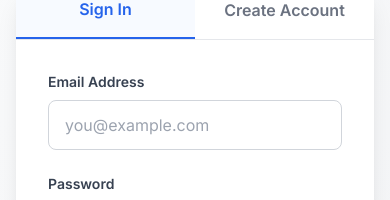
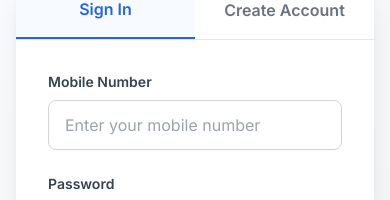
Before and after one commit to sabujdas94/nextjs-ecommerce-frontend, a Next.js app: page /login in a window 390 px wide. Shown: the part 180-380 px from the top of the page. Built offline with nearby package versions, Linux system fonts and the light colour scheme; no server answers.

Commit message:
feat: Update authentication to use mobile number instead of email and enhance cart API integration

```diff
--- a/app/cart/page.tsx
+++ b/app/cart/page.tsx
@@ -176,7 +176,7 @@ export default function CartPage() {
 
                 <Link
                   href="/checkout"
-                  className="block w-full bg-blue-600 hover:bg-blue-700 text-white py-3 rounded-lg font-semibold transition mb-3 text-center"
+                  className="block w-full bg-black hover:bg-gray-800 text-white py-3 rounded-lg font-semibold transition mb-3 text-center"
                 >
                   Proceed to Checkout
                 </Link>
@@ -191,10 +191,7 @@ export default function CartPage() {
                 <div className="mt-6 pt-6 border-t">
                   <h3 className="font-semibold mb-3">We Accept</h3>
                   <div className="flex gap-2">
-                    <div className="px-3 py-2 border rounded text-xs font-medium">Visa</div>
-                    <div className="px-3 py-2 border rounded text-xs font-medium">Mastercard</div>
-                    <div className="px-3 py-2 border rounded text-xs font-medium">bKash</div>
-                    <div className="px-3 py-2 border rounded text-xs font-medium">Nagad</div>
+                    <div className="px-3 py-2 border rounded text-xs font-medium">Cash on Delivery</div>
                   </div>
                 </div>
               </div>
--- a/app/login/page.tsx
+++ b/app/login/page.tsx
@@ -12,7 +12,7 @@ export default function LoginPage() {
   const router = useRouter();
   const [activeTab, setActiveTab] = useState<'login' | 'register'>('login');
   const [loginCredentials, setLoginCredentials] = useState<LoginCredentials>({
-    email: '',
+    login: '',
     password: '',
   });
   const [registerCredentials, setRegisterCredentials] = useState<RegisterCredentials>({
@@ -125,19 +125,19 @@ export default function LoginPage() {
               {activeTab === 'login' ? (
                 <form onSubmit={handleLoginSubmit} className="space-y-6">
                   <div>
-                    <label htmlFor="login-email" className="block text-sm font-semibold text-gray-700 mb-2">
-                      Email Address
+                    <label htmlFor="login-phone" className="block text-sm font-semibold text-gray-700 mb-2">
+                      Mobile Number
                     </label>
                     <input
-                      id="login-email"
-                      name="email"
-                      type="email"
-                      autoComplete="email"
+                      id="login-phone"
+                      name="login"
+                      type="tel"
+                      autoComplete="tel"
                       required
-                      value={loginCredentials.email}
+                      value={loginCredentials.login}
                       onChange={handleLoginChange}
                       className="w-full px-4 py-3 border border-gray-300 rounded-lg focus:outline-none focus:ring-2 focus:ring-blue-500 focus:border-transparent transition-all"
-                      placeholder="you@example.com"
+                      placeholder="Enter your mobile number"
                     />
                   </div>
 
--- a/app/shop/page.tsx
+++ b/app/shop/page.tsx
@@ -48,7 +48,7 @@ export default function ShopPage() {
           return;
         }
         const API_BASE = envBase.replace(/\/$/, '');
-        const res = await fetch(`${API_BASE}/api/products`);
+        const res = await fetch(`${API_BASE}/products`);
         if (!res.ok) throw new Error(`Fetch failed: ${res.status}`);
         const json = await res.json();
         if (!cancelled) {
--- a/components/Login.tsx
+++ b/components/Login.tsx
@@ -7,7 +7,7 @@ import { LoginCredentials } from '@/types/auth';
 export default function Login({ onSuccess }: { onSuccess?: () => void }) {
   const { login, isLoading } = useAuth();
   const [credentials, setCredentials] = useState<LoginCredentials>({
-    email: '',
+    login: '',
     password: '',
   });
   const [error, setError] = useState<string>('');
@@ -44,14 +44,14 @@ export default function Login({ onSuccess }: { onSuccess?: () => void }) {
 
       <form onSubmit={handleSubmit}>
         <div className="mb-4">
-          <label htmlFor="email" className="block text-gray-700 text-sm font-bold mb-2">
-            Email
+          <label htmlFor="phone" className="block text-gray-700 text-sm font-bold mb-2">
+            Mobile Number
           </label>
           <input
-            type="email"
-            id="email"
-            name="email"
-            value={credentials.email}
+            type="tel"
+            id="login"
+            name="login"
+            value={credentials.login}
             onChange={handleChange}
             className="w-full px-3 py-2 border border-gray-300 rounded-md focus:outline-none focus:ring-2 focus:ring-blue-500"
             required
--- a/hooks/useProduct.ts
+++ b/hooks/useProduct.ts
@@ -50,7 +50,7 @@ export function useProduct(id: string) {
         }
 
         const API_BASE = envBase.replace(/\/$/, '');
-        const res = await fetch(`${API_BASE}/api/product/${id}`);
+        const res = await fetch(`${API_BASE}/product/${id}`);
 
         if (!res.ok) throw new Error(`Failed to load product: ${res.status}`);
 
--- a/lib/api/cart.ts
+++ b/lib/api/cart.ts
@@ -10,13 +10,29 @@ import {
   OrderResponse,
 } from '@/lib/types/cart';
 
-const API_BASE_URL = process.env.NEXT_PUBLIC_API_URL || 'http://localhost:8000/api';
+const API_BASE_URL = process.env.NEXT_PUBLIC_API_BASE_URL;
 
 export class CartAPIError extends Error {
   constructor(public statusCode: number, message: string) {
     super(message);
     this.name = 'CartAPIError';
   }
+}
+
+function getHeaders(includeAuth: boolean = false): Record<string, string> {
+  const headers: Record<string, string> = {
+    'Content-Type': 'application/json',
+    'Accept': 'application/json',
+  };
+
+  if (includeAuth) {
+    const token = localStorage.getItem('access_token');
+    if (token) {
+      headers['Authorization'] = `Bearer ${token}`;
+    }
+  }
+
+  return headers;
 }
 
 /**
@@ -46,10 +62,7 @@ export async function createCart(data?: CreateCartRequest): Promise<Cart> {
 export async function getCart(cartId: string): Promise<Cart> {
   const response = await fetch(`${API_BASE_URL}/cart?cart_id=${cartId}`, {
     method: 'GET',
-    headers: {
-      'Content-Type': 'application/json',
-      'Accept': 'application/json',
-    },
+    headers: getHeaders(true),
   });
 
   if (!response.ok) {
@@ -68,10 +81,7 @@ export async function addItemToCart(data: AddItemRequest): Promise<Cart> {
 
   const response = await fetch(`${API_BASE_URL}/cart/items`, {
     method: 'POST',
-    headers: {
-      'Content-Type': 'application/json',
-      'Accept': 'application/json',
-    },
+    headers: getHeaders(true),
     body: JSON.stringify(data),
   });
 
@@ -94,10 +104,7 @@ export async function addItemToCart(data: AddItemRequest): Promise<Cart> {
 export async function updateCartItem(lineId: number, data: UpdateItemRequest): Promise<Cart> {
   const response = await fetch(`${API_BASE_URL}/cart/items/${lineId}`, {
     method: 'PATCH',
-    headers: {
-      'Content-Type': 'application/json',
-      'Accept': 'application/json',
-    },
+    headers: getHeaders(true),
     body: JSON.stringify(data),
   });
 
@@ -115,10 +122,7 @@ export async function updateCartItem(lineId: number, data: UpdateItemRequest): P
 export async function removeCartItem(lineId: number, data: RemoveItemRequest): Promise<Cart> {
   const response = await fetch(`${API_BASE_URL}/cart/items/${lineId}`, {
     method: 'DELETE',
-    headers: {
-      'Content-Type': 'application/json',
-      'Accept': 'application/json',
-    },
+    headers: getHeaders(true),
     body: JSON.stringify(data),
   });
 
@@ -136,10 +140,7 @@ export async function removeCartItem(lineId: number, data: RemoveItemRequest): P
 export async function clearCart(data: ClearCartRequest): Promise<Cart> {
   const response = await fetch(`${API_BASE_URL}/cart`, {
     method: 'DELETE',
-    headers: {
-      'Content-Type': 'application/json',
-      'Accept': 'application/json',
-    },
+    headers: getHeaders(true),
     body: JSON.stringify(data),
   });
 
@@ -157,12 +158,20 @@ export async function clearCart(data: ClearCartRequest): Promise<Cart> {
 export async function checkout(data: CheckoutRequest): Promise<OrderResponse> {
   console.log('API: Checkout', data);
 
+  const headers: Record<string, string> = {
+    'Content-Type': 'application/json',
+    'Accept': 'application/json',
+  };
+
+  // Include Bearer token if user is logged in
+  const token = localStorage.getItem('access_token');
+  if (token) {
+    headers['Authorization'] = `Bearer ${token}`;
+  }
+
   const response = await fetch(`${API_BASE_URL}/checkout/complete`, {
     method: 'POST',
-    headers: {
-      'Content-Type': 'application/json',
-      'Accept': 'application/json',
-    },
+    headers,
     body: JSON.stringify(data),
   });
 
@@ -185,10 +194,7 @@ export async function checkout(data: CheckoutRequest): Promise<OrderResponse> {
 export async function getOrder(orderId: number): Promise<OrderResponse> {
   const response = await fetch(`${API_BASE_URL}/orders/${orderId}`, {
     method: 'GET',
-    headers: {
-      'Content-Type': 'application/json',
-      'Accept': 'application/json',
-    },
+    headers: getHeaders(true),
   });
 
   if (!response.ok) {
--- a/types/auth.ts
+++ b/types/auth.ts
@@ -14,7 +14,7 @@ export interface AuthResponse {
 }
 
 export interface LoginCredentials {
-  email: string;
+  login: string;
   password: string;
 }
 
```
